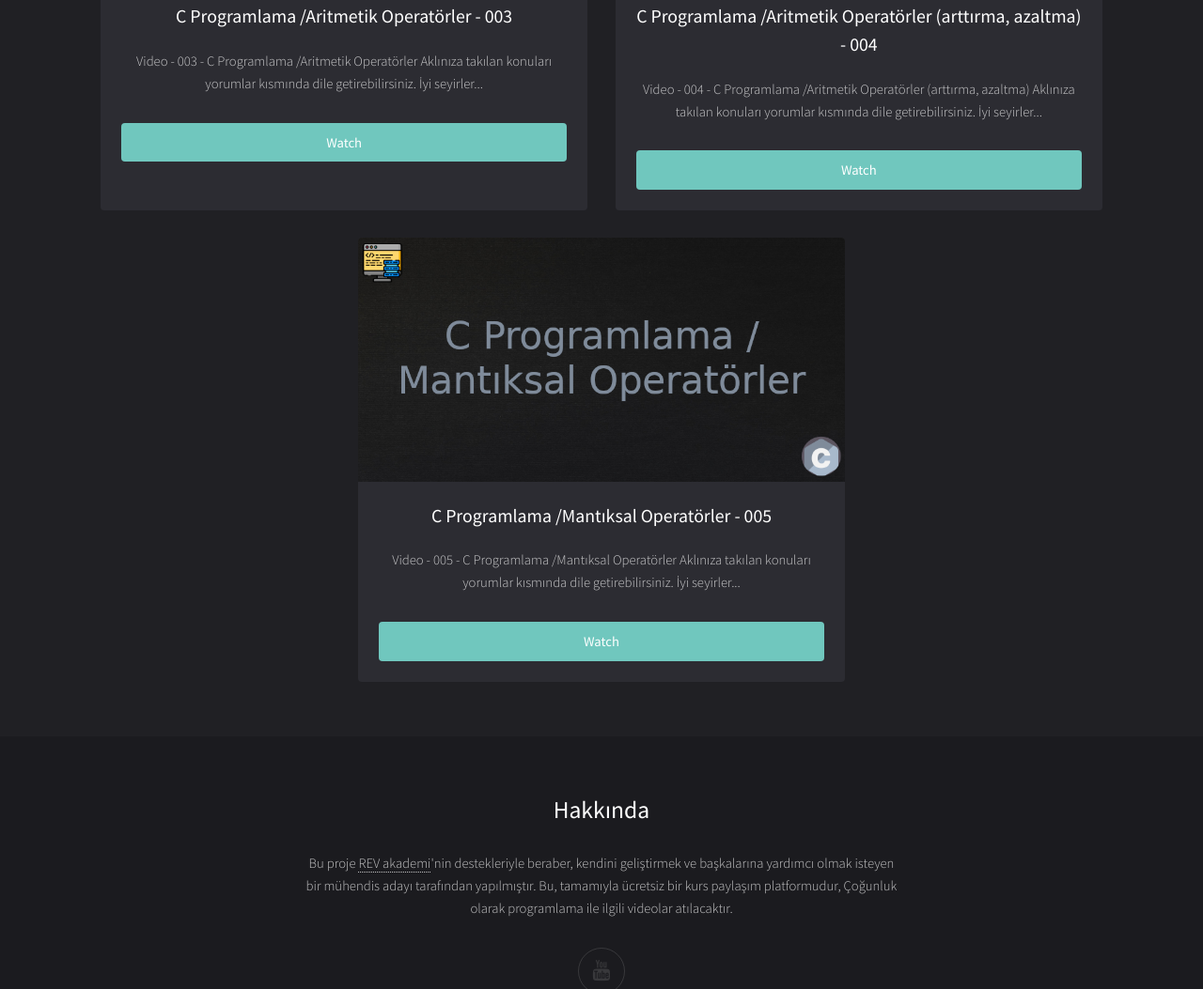
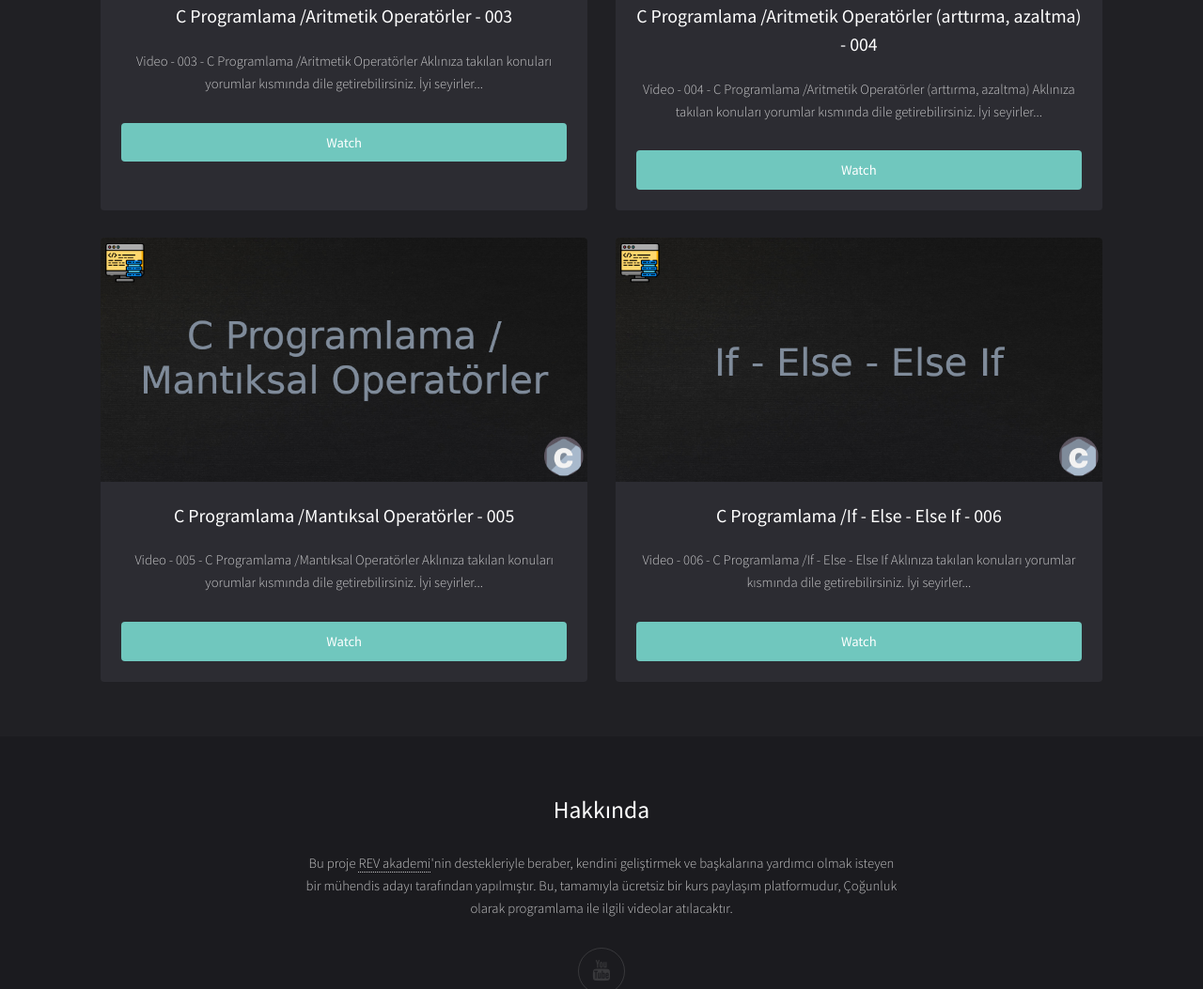
Before and after one commit to Cf-f/Cf-f.github.io, a plain HTML site: page index.html in a window 1280 px wide. Shown: the part 1398-2451 px from the top of the page at 94% size. Drawn offline with Linux system fonts and the light colour scheme.

Commit message:
Add files via upload

```diff
--- a/index.html
+++ b/index.html
@@ -100,6 +100,19 @@
 									<a href="https://youtu.be/fY1uV6hhNLQ" class="button fit" data-poptrox="youtube,800x400">Watch</a>
 								</div>
 							</div>
+
+							<div class="box">
+								<a href="https://youtu.be/ZtZuvU3DkM4" class="image fit"><img src="images/Cover_006.png" alt="" /></a>
+								<div class="inner">
+									<h3>C Programlama /If - Else - Else If - 006</h3>
+									<p>
+										Video - 006 - C Programlama /If - Else - Else If
+										Aklınıza takılan konuları yorumlar kısmında dile getirebilirsiniz.
+										İyi seyirler...
+									</p>
+									<a href="https://youtu.be/ZtZuvU3DkM4" class="button fit" data-poptrox="youtube,800x400">Watch</a>
+								</div>
+							</div>
 							<!-- <div class="box">
 								<a href="this is not a good link" class="image fit"><img src="images/pic01.jpg" alt="" /></a>
 								<div class="inner">
```
Also changed, not shown: images/Cover_006.png (added).
